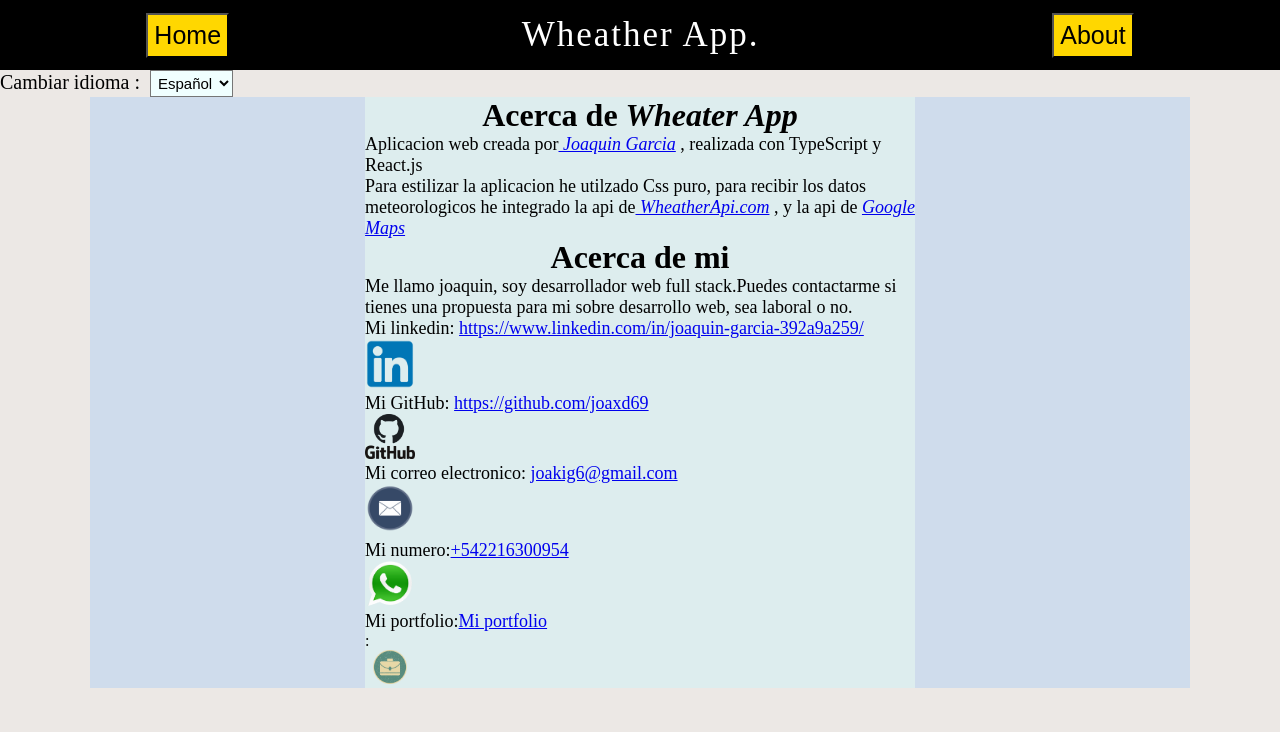
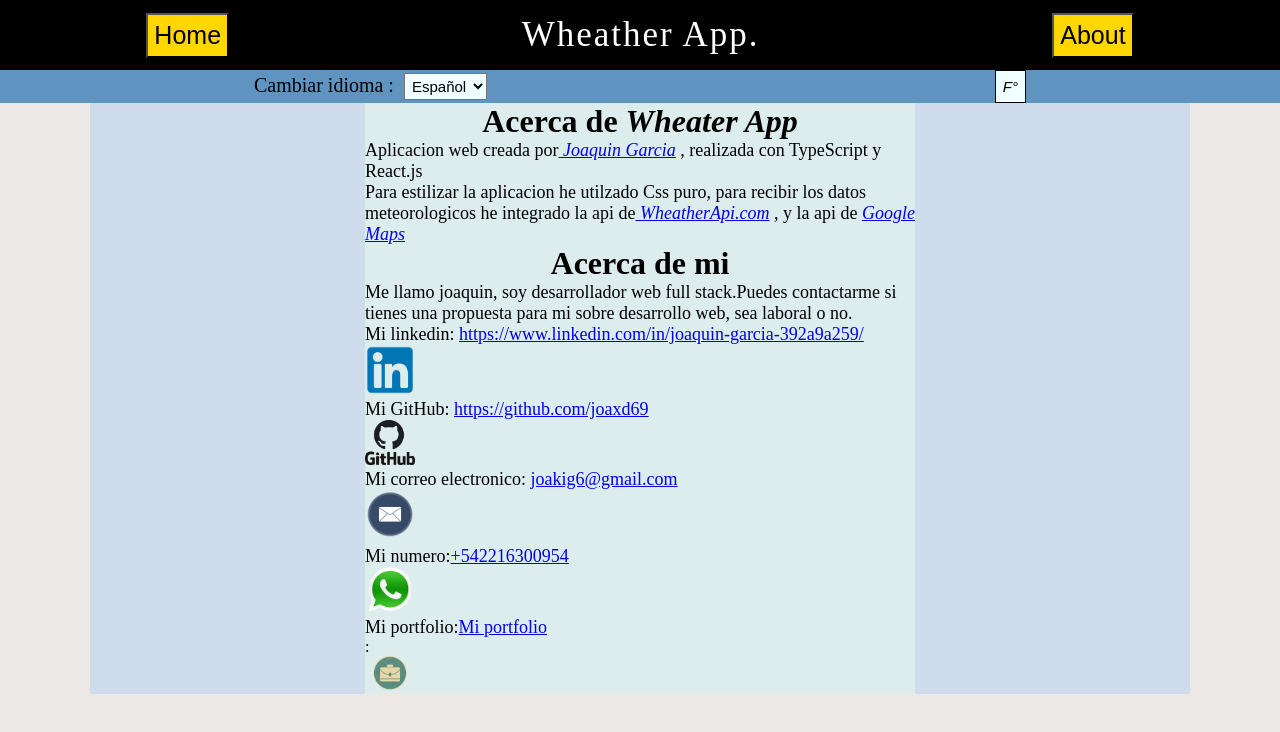
Before and after one commit to joaxd69/wheater-app, a React (Create React App) app in the folder wheatherapp/: page /About in a window 1280 px wide. Shown: the top 732 px of the page. Built offline with nearby package versions, Linux system fonts and the light colour scheme.

Commit message:
add farengeit mode

```diff
--- a/wheatherapp/src/App.css
+++ b/wheatherapp/src/App.css
@@ -7,6 +7,23 @@
   margin-left:10px;
   background-color: azure;
 }
+.LanguageSection{
+  background-color: rgb(95, 147, 192);
+  display: flex;
+  justify-content: space-around;
+  align-items: center;
+}
+.CF{
+  background-color: azure;
+  padding: 7px;
+  border: 1px solid;
+  font-size: 15px;
+  font-style: italic;
+  cursor: pointer;
+}
+.CF:hover{
+  background-color: rgb(233, 227, 227);
+}
 @media (max-width:500px) {
    .LanguageSection{
     text-align: center;
--- a/wheatherapp/src/App.tsx
+++ b/wheatherapp/src/App.tsx
@@ -9,18 +9,24 @@ function App() {
   const [spanish,setSpanish]=useState(true)
   const changeLanguage=(e:any)=>{
     e.target.value==='es'?setSpanish(true):setSpanish(false)
-
-
+  }
+  const onClick=(e:any)=>{
+    e.preventDefault();
+    celcius?setCelcius(false):setCelcius(true)
   }
   return (
     <div className="App">
       <Nav spanish={spanish} setSpanish={setSpanish}/>
       <section className='LanguageSection'>
-         <span>{spanish?'Cambiar idioma :':'Change Language :'}</span>
-         <select onChange={changeLanguage}>
+        <section>
+           <span>{spanish?'Cambiar idioma :':'Change Language :'}</span>
+        <select onChange={changeLanguage}>
         <option value="es">{spanish?'Español':'Spanish'}</option>
         <option value="en">{!spanish?'English':'Ingles'}</option>
       </select>
+        </section>
+
+      <button className='CF' onClick={onClick} >{celcius?'F°':'C°'}</button>
       </section>
 
       <Routes>
--- a/wheatherapp/src/components/Cardinfo/Cardinfo.tsx
+++ b/wheatherapp/src/components/Cardinfo/Cardinfo.tsx
@@ -9,6 +9,7 @@ interface props{
 };
  weatherinfo:{
   temp_c?:number,
+  temp_f?:number,
   uv?:number,
   wind_kph?:string,
   localtime?:string,
@@ -28,17 +29,21 @@ forecast:Array<{
        mintemp_f?:number,
    }
 }>,
-spanish:boolean
+spanish:boolean,
+celcius:boolean
 }
 
-export default function Cardinfo({infocity,weatherinfo,forecast,spanish}:props){
+export default function Cardinfo({infocity,weatherinfo,forecast,spanish,celcius}:props){
    const am_or_pm=(time:any)=>{
     let reduce=time.split('').splice(-5).join('')
    return parseInt(reduce.split('').splice(0,2).join(''))>12?
           `${reduce} pm`:`${reduce} am`
    }
-   let max =forecast[0].day?.maxtemp_c && Math.ceil(forecast[0].day?.maxtemp_c)
-   let min =forecast[0].day?.mintemp_c && Math.floor(forecast[0].day?.mintemp_c)
+   const currentwheather=celcius?`${weatherinfo.temp_c} c°`: `${weatherinfo.temp_f} f °`
+   let max =`${forecast[0].day?.maxtemp_c && Math.ceil(forecast[0].day?.maxtemp_c)} c°`
+   let min =`${forecast[0].day?.mintemp_c && Math.floor(forecast[0].day?.mintemp_c)} c°`
+   let maxf =`${forecast[0].day?.maxtemp_f && Math.ceil(forecast[0].day?.maxtemp_f)} f°`
+   let minf =`${forecast[0].day?.mintemp_f && Math.ceil(forecast[0].day?.mintemp_f)} f°`
    return (
 
         <div className={style.Container}>
@@ -50,11 +55,11 @@ export default function Cardinfo({infocity,weatherinfo,forecast,spanish}:props){
              <section className={style.firstSection}>
 
                 <article className={style.wheatherInfo}>
-                   <h1>{weatherinfo.temp_c}°</h1>
+                   <h1>{currentwheather}</h1>
                    <i>{weatherinfo.condition?.text}</i>
                    <section className={style.MaxMin}>
-                     <span>Max:{max}°</span>
-                      <span>Min:{min}°</span>
+                     <span>Max:{celcius?max:maxf}</span>
+                      <span>Min:{celcius?min:minf}</span>
                    </section>
                    <span> {spanish?'Vientos':'Winds'}: {weatherinfo.wind_kph} kph <img src={icon1} alt="" width={5} height={5} />  </span><br />
                   <span>{spanish?'Indice UV':'UV index'}: {weatherinfo.uv}</span>
--- a/wheatherapp/src/components/ForeCastInfo/ForeCastInfo.tsx
+++ b/wheatherapp/src/components/ForeCastInfo/ForeCastInfo.tsx
@@ -30,7 +30,8 @@ interface props{
     setActualselected:Function,
     selected:string,
     setSelected:Function,
-    spanish:boolean
+    spanish:boolean,
+    celcius:boolean
 }
 interface arraydeobj{
   time?:string,
@@ -44,7 +45,7 @@ interface arraydeobj{
 
 
 export default function ForeCastInfo ({forecast,actualSelected,setActualselected,
-                                       selected,setSelected,spanish}:props){
+                                       selected,setSelected,spanish,celcius}:props){
     const Today =new Date()
     var daynumber =Today.getDay()-1
 
@@ -62,6 +63,11 @@ export default function ForeCastInfo ({forecast,actualSelected,setActualselected
      }
      action()
    },[selected,lastselected])
+   function aux (i:any){
+     return celcius? `${i.day?.maxtemp_c&& Math.round(i.day?.maxtemp_c)} c °`:
+       `${i.day?.maxtemp_f&& Math.round(i.day?.maxtemp_f)} f °`
+
+   }
 
     return(
   <div className={style.principalContainer}>
@@ -78,8 +84,9 @@ export default function ForeCastInfo ({forecast,actualSelected,setActualselected
 
                 <h1> { spanish?daysES[daynumber]:days[daynumber]}</h1>
                 <img src={i.day?.condition.icon} alt="icon" />
-                <span>max: {i.day?.maxtemp_c&& Math.round(i.day?.maxtemp_c)} c°</span>
-                 <span>min: {i.day?.mintemp_c&& Math.round(i.day?.mintemp_c)} c°</span>
+                <span>max:  {aux(i)}</span>
+                 <span>min: {aux(i)}</span>
+
 
              </section>
              }
@@ -92,7 +99,7 @@ export default function ForeCastInfo ({forecast,actualSelected,setActualselected
               <section key={key} >
                 <h3>Hs: {i.time?.split('').splice(-5)}</h3> <br />
                  <img src={i.condition?.icon}alt="" /> <br />
-                 <span>{i.temp_c} c°</span><br />
+                 <span>{ celcius?`${i.temp_c} c`:`${i.temp_f} f`} °</span><br />
                  <span>{i.condition?.text}</span>
               </section>
             )
--- a/wheatherapp/src/components/Home/Home.tsx
+++ b/wheatherapp/src/components/Home/Home.tsx
@@ -124,7 +124,10 @@ export default function Home ({spanish,celcius}:props){
 
       <section className={style.CardInfo}>
          {!error&&infocity.name&&
-         <Cardinfo infocity={infocity} spanish={spanish} weatherinfo={weatherinfo} forecast={forecast}/>
+         <Cardinfo infocity={infocity} spanish={spanish}
+          weatherinfo={weatherinfo} forecast={forecast}
+          celcius={celcius}
+          />
        }
       </section>
 
@@ -136,8 +139,9 @@ export default function Home ({spanish,celcius}:props){
 
        <div className={style.ForecastContainer}>
            {!error&& forecast.length&&
-         <ForeCastInfo forecast={forecast} spanish={spanish} actualSelected={actualSelected} selected={selected}
-         setSelected={setSelected}
+         <ForeCastInfo forecast={forecast} spanish={spanish}
+         actualSelected={actualSelected} selected={selected}
+         setSelected={setSelected} celcius={celcius}
          setActualselected={setActualSelected}/>
        }
 
```
